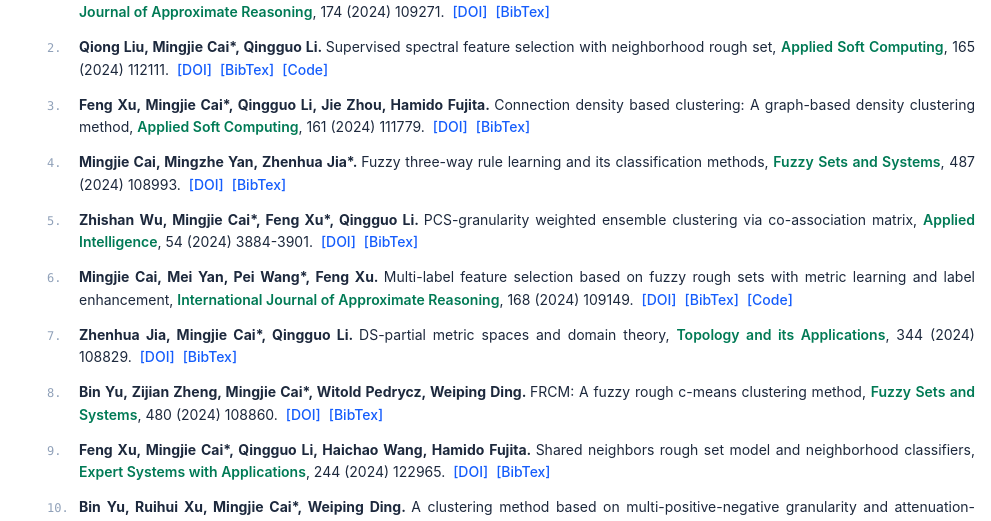
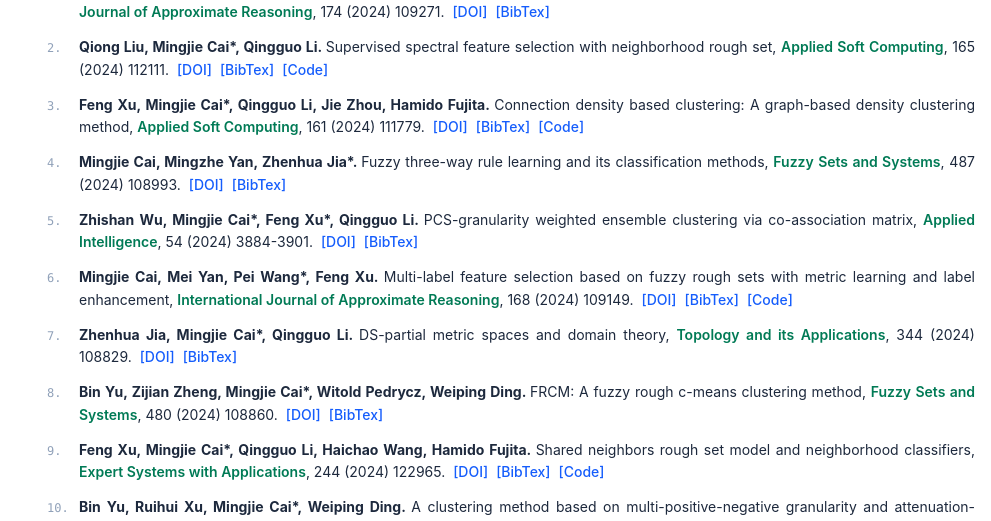
Before and after one commit to HNU-MingjieCai/HNU-MingjieCai.github.io, a React (Vite) app: page / in a window 1280 px wide. Shown: the part 1324-1845 px from the top of the page, without its empty margins (289-1280 px from the left). Built offline with nearby package versions, Linux system fonts and the light colour scheme.

Commit message:
xufeng update

```diff
--- a/src/App.tsx
+++ b/src/App.tsx
@@ -399,7 +399,8 @@ const PUBLICATIONS = [
     venue: "Applied Soft Computing",
     year: "2024",
     date:"2024-05-19",
-    opensource: false,
+    opensource: true,
+    codeLink:"https://github.com/HNU-MingjieCai/CDBC.git",
     doi: "10.1016/j.asoc.2024.111779",
     volume: "161",
     recivetime:"2024-05-14",
@@ -559,7 +560,8 @@ const PUBLICATIONS = [
     year: "2024",
     date:"2024-12-13",
     doi: "10.1016/j.eswa.2023.122965",
-    opensource: false,
+    opensource: true,
+    codeLink:"https://github.com/HNU-MingjieCai/SNRS.git",
     volume: "244",
     recivetime:"2023-09-29",
     publishtime:"2024-12-13",
@@ -716,7 +718,8 @@ const PUBLICATIONS = [
     year: "2022",
     date:"2021-10-30",
     doi: "10.1016/j.ins.2021.10.080",
-    opensource: false,
+    opensource: true,
+    codeLink:"https://github.com/HNU-MingjieCai/NMRS.git",
     volume: "583",
     recivetime:"2021-01-09",
     publishtime:"2021-10-30",
```
